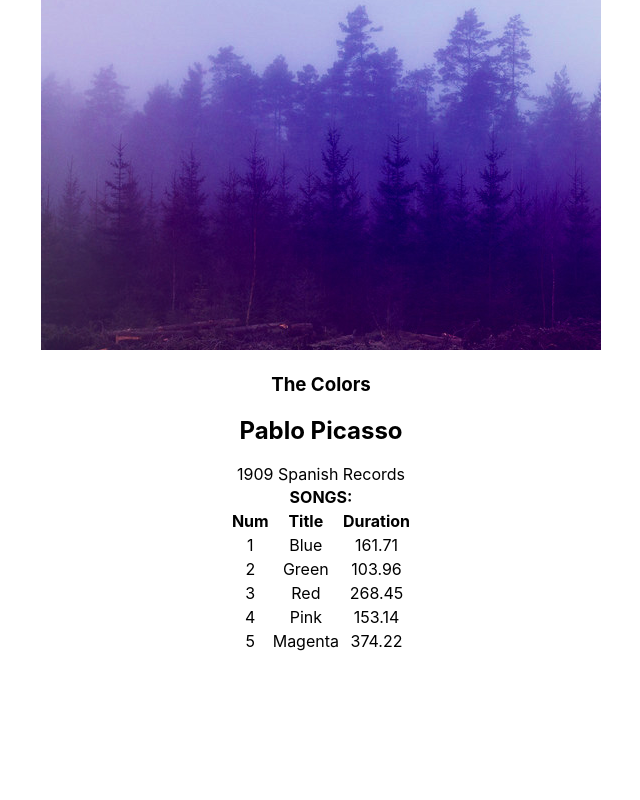
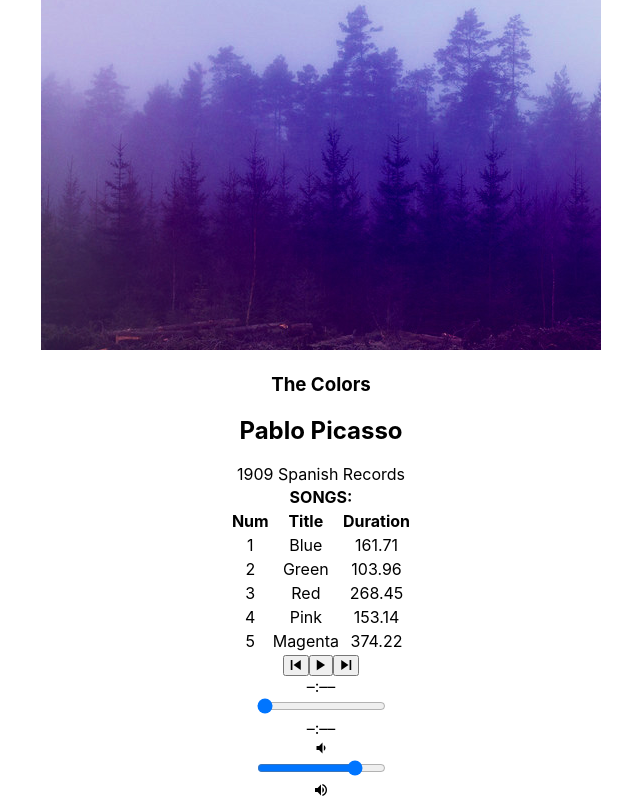
Before and after one commit to judypatoodie/bloc-jams, a React (Create React App) app: page /album/the-colors in a window 1280 px wide. Shown: the part 312-1112 px from the top of the page, without its empty margins (319-959 px from the left). Before the commit the page ends 966 px from the top, so only its background shows below. Built offline with nearby package versions, Linux system fonts and the light colour scheme.

Commit message:
CheckPt8: CheckPoint- Player Bar

```diff
--- a/public/index.html
+++ b/public/index.html
@@ -19,7 +19,7 @@
       work correctly both with client-side routing and a non-root public URL.
       Learn how to configure a non-root public URL by running `npm run build`.
     -->
-    <link href="https://unpkg.com/ionicons@4.5.0/dist/css/ionicons.min.css" rel="stylesheet">
+    <link href="https://unpkg.com/ionicons@4.5.0/dist/css/ionicons.min.css" rel="stylesheet" type="text/css">
 
 
     <title>React App</title>
--- a/src/components/Album.js
+++ b/src/components/Album.js
@@ -1,5 +1,6 @@
  import React, { Component } from 'react';
  import albumData from './../data/albums';
+ import PlayerBar from './PlayerBar';
 
 
  class Album extends Component {
@@ -45,16 +46,24 @@
   }
 }
 
+handlePrevClick() {
+   const currentIndex = this.state.album.songs.findIndex(song => this.state.currentSong === song);
+   const newIndex = Math.max(0, currentIndex - 1);
+   const newSong = this.state.album.songs[newIndex];
+   this.setSong(newSong);
+   this.play();
+}
+
 handleIconToggle(song, index){
 const isSameSong = this.state.currentSong === song;
 if (this.state.isMouseInside=== index + 1 && !this.state.isPLaying && !isSameSong){
-  return <button className="ion-md-play"></button>;
+  return <span className="ion-md-play"></span>;
 } else if(this.state.isMouseInside=== index + 1 && this.state.isPLaying ) {
-  return <button className="ion-md-pause"></button>;
+  return <span className="ion-md-pause"></span>;
 } else if (isSameSong && this.state.isPlaying){
-  return <button className="ion-md-pause"></button>;
+  return <span className="ion-md-pause"></span>;
 } else if(isSameSong && !this.state.isPlaying){
-  return <button className="ion-md-play"></button>;
+  return <span className="ion-md-play"></span>;
 } else {
   return index + 1;
 }
@@ -113,6 +122,12 @@
 
         </tbody>
       </table>
+      <PlayerBar
+      isPlaying={this.state.isPlaying}
+      currentSong={this.state.currentSong}
+      handleSongClick={() => this.handleSongClick(this.state.currentSong)}
+      handlePrevClick={() => this.handlePrevClick()}
+      />
       </section>
     );
   }
--- /dev/null
+++ b/src/components/PlayerBar.js
@@ -0,0 +1,33 @@
+import React, { Component } from 'react';
+
+ class PlayerBar extends Component {
+   render() {
+     return (
+       <section className="player-bar">
+       <section id="buttons">
+        <button id="previous" onClick={this.props.handlePrevClick}>
+          <span className="ion-md-skip-backward"></span>
+        </button>
+        <button id="play-pause" onClick={this.props.handleSongClick} >
+        <span className={this.props.isPlaying ? 'ion-md-pause' : 'ion-md-play'}></span>
+        </button>
+        <button id="next">
+          <span className="ion-md-skip-forward"></span>
+        </button>
+      </section>
+      <section id="time-control">
+        <div className="current-time">–:––</div>
+        <input type="range" className="seek-bar" value="0" />
+        <div className="total-time">–:––</div>
+      </section>
+      <section id="volume-control">
+        <div className="ion-md-volume-low"></div>
+        <input type="range" className="seek-bar" value="80" />
+        <div className="ion-md-volume-high"></div>
+      </section>
+       </section>
+     );
+   }
+ }
+
+ export default PlayerBar;
```
